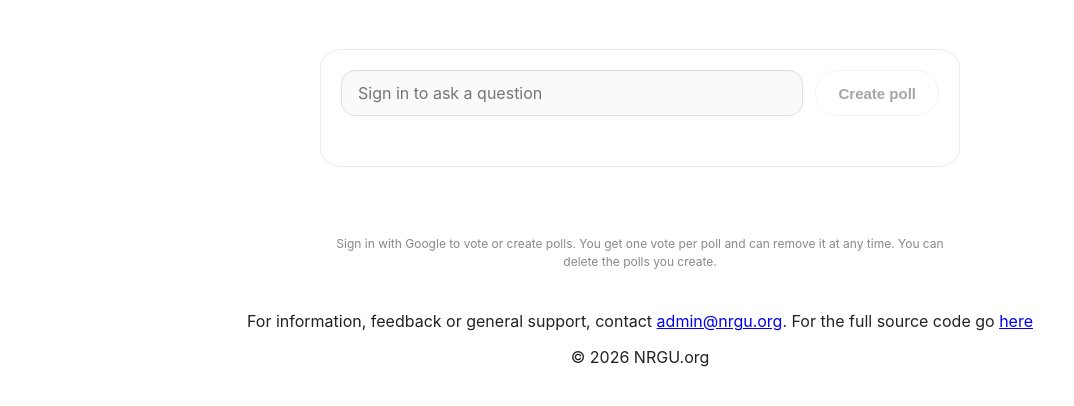
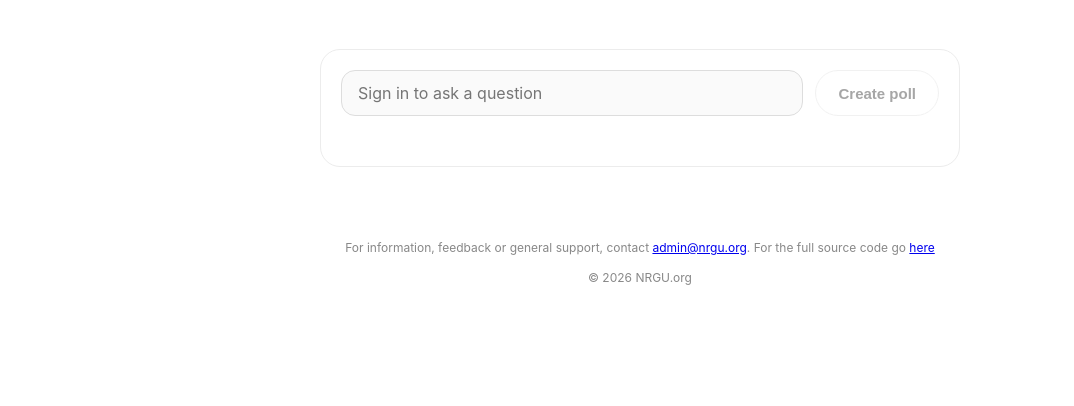
Before and after one commit to Kibblix/democracy.nrgu.org, a plain HTML site: page index.html in a window 1280 px wide. Shown: the part 204-610 px from the top of the page, without its empty margins (0-1074 px from the left). Drawn offline with Linux system fonts and the light colour scheme; no server answers.

Commit message:
Remove sign-in instructions and update footer
Removed sign-in instructions for voting and creating polls, and adjusted footer structure.

```diff
--- a/index.html
+++ b/index.html
@@ -304,11 +304,6 @@
         <div id="polls"></div>
         <div id="empty" hidden>No polls yet. Be the first to create one.</div>
         <button id="more" class="link-btn" hidden>Show more</button>
-
-        <small>
-            Sign in with Google to vote or create polls. You get one vote per poll and can remove it at any time.
-            You can delete the polls you create.
-        </small>
     </main>
 
     <script type="module">
@@ -667,12 +662,12 @@
 
         subscribe();
     </script>
-    <footer>
+    <small>
         <p>
             For information, feedback or general support, contact
             <a href="mailto:admin@nrgu.org">admin@nrgu.org</a>. For the full source code go <a href="https://github.com/Kibblix/democracy.nrgu.org/">here</a>
         </p>
         <p>&copy; 2026 NRGU.org</p>
-    </footer>
+    </small>
 </body>
 </html>
```
